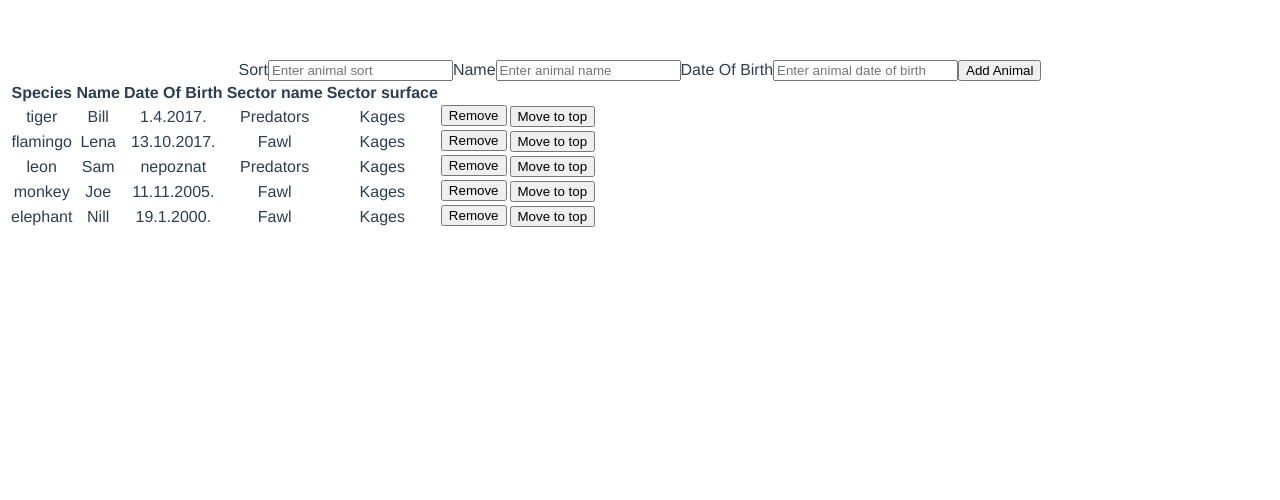
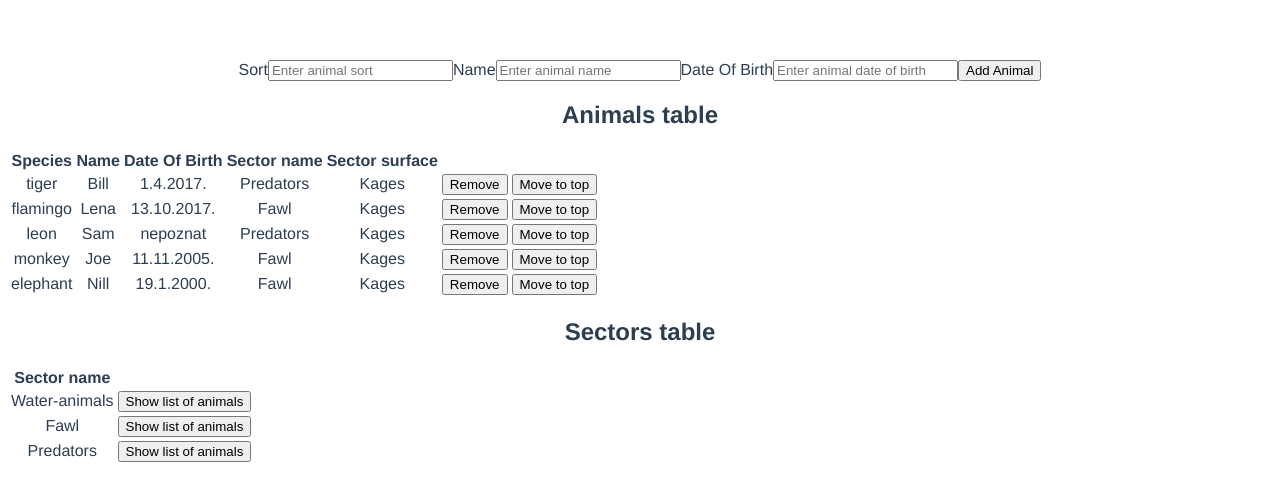
Before and after one commit to brankaDakic10/vue_zoo, a Vue app: page / in a window 1280 px wide. Shown: the top 500 px of the page. Built offline with nearby package versions, Linux system fonts and the light colour scheme.

Commit message:
Finished 7.task

```diff
--- a/src/components/AnimalList.vue
+++ b/src/components/AnimalList.vue
@@ -10,7 +10,7 @@
       <button type='submit'>Add Animal</button>
   </form>
 
-
+   <h2>Animals table</h2>
    <table>
   <thead>
     <th>Species</th>
@@ -29,15 +29,28 @@
    <td>{{animal.dateOfBirth ||'nepoznat'}} </td>
 
     <td>{{animal.sector.name}} </td>
-     <td>{{animal.sector.surface}} </td>
-    <button @click="removeAnimal(animal)"> Remove </button>
-    </td>
-    <td>
-    <button @click="moveAnimal(animal)"> Move to top </button>
-    </td>
+    <td>{{animal.sector.surface}} </td>
+   <td><button @click="removeAnimal(animal)"> Remove </button></td>
+
+    <td><button @click="moveAnimal(animal)"> Move to top </button></td>
     </tr>
-   </tbody>
+    </tbody>
 </table>
+
+
+  <h2>Sectors table</h2>
+  <table>
+  <thead>
+    <th>Sector name</th>
+    <th>&nbsp</th>
+  </thead>
+  <tbody>
+  <tr v-for="(sector, key) in sectors" :key="key" >
+  <td>{{sector.name}}</td>
+  <td><button @click="showAnimals(sector)">Show list of animals</button></td>
+  </tr>
+  </tbody>
+  </table>
 
   </div>
 </template>
@@ -91,7 +104,16 @@
        this.newAnimal={}
 
     },
+   showAnimals(sector){
+     var list='';
+     this.animals.forEach(function(animal) {
 
+      if(animal.sector === sector){
+          list+= animal.name+' ';
+    }
+    });
+      alert(list);
+   }
 
 
 
```
